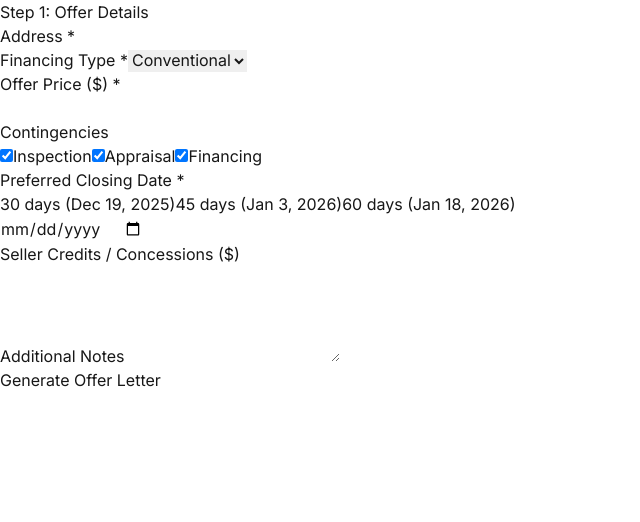
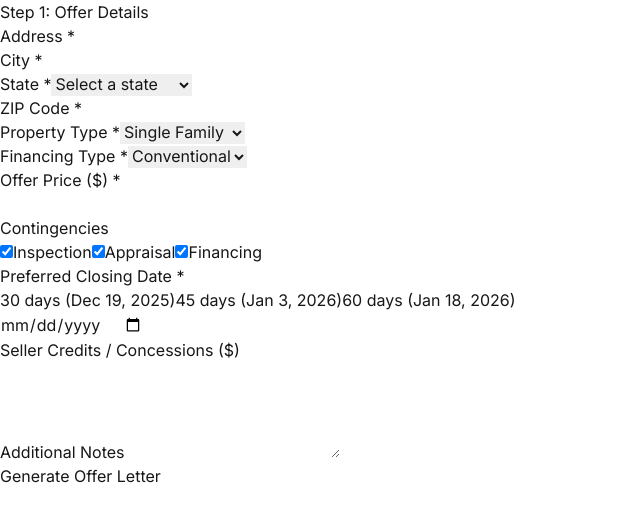
Before and after one commit to hudeintres/ai-real-estate-agent, a Next.js app in the folder apps/web/: page /offer/create in a window 1280 px wide. Shown: the top 522 px of the page, without its empty margins (0-640 px from the left). Built offline with nearby package versions, Linux system fonts and the light colour scheme.

Commit message:
use property id but create property from input

```diff
--- a/apps/web/src/app/api/offer/create/route.ts
+++ b/apps/web/src/app/api/offer/create/route.ts
@@ -8,7 +8,11 @@ import path from 'path'
 export async function POST(request: NextRequest) {
   try {
     const {
-      propertyId,
+      address,
+      city,
+      state,
+      zipCode,
+      propertyType,
       financingType,
       offerPrice,
       contingencies,
@@ -33,23 +37,33 @@ export async function POST(request: NextRequest) {
       })
     }
 
-    // Get property details
-    const property = await prisma.property.findUnique({
-      where: { id: propertyId },
+    // Create the property if it doesn't exist
+    let property = await prisma.property.findFirst({
+      where: {
+        address,
+        city,
+        state,
+        zipCode,
+        propertyType,
+      },
     })
-
     if (!property) {
-      return NextResponse.json(
-        { error: 'Property not found' },
-        { status: 404 }
-      )
+      property = await prisma.property.create({
+        data: {
+          address,
+          city,
+          state,
+          zipCode,
+          propertyType,
+        },
+      })
     }
 
     // Create the offer
     const offer = await prisma.offer.create({
       data: {
         userId: user.id,
-        propertyId,
+        propertyId: property.id,
         financingType,
         offerPrice,
         contingencies: contingencies as any,
@@ -69,19 +83,16 @@ export async function POST(request: NextRequest) {
     try {
       // Prepare offer data for PDF generation
       const offerData = {
-        propertyAddress: property.address,
-        city: property.city,
-        state: property.state,
-        zipCode: property.zipCode,
+        propertyAddress: address,
+        city: city,
+        state: state,
+        zipCode: zipCode,
+        propertyType: propertyType,
         offerPrice: offerPrice,
         closingDate: (timelinePreferences as any)?.closingDate || '',
         financingType: financingType,
         buyerName: user.name || undefined,
         buyerEmail: user.email,
-        mlsNumber: property.mlsNumber || undefined,
-        listingAgentName: property.listingAgentName || undefined,
-        listingAgentEmail: property.listingAgentEmail || undefined,
-        listingAgentPhone: property.listingAgentPhone || undefined,
         sellerCredits: (concessions as any)?.sellerCredits
           ? parseFloat((concessions as any).sellerCredits)
           : undefined,
@@ -89,7 +100,7 @@ export async function POST(request: NextRequest) {
       }
 
       // Generate the PDF
-      const pdfBytes = await generateOfferLetterPDF(offerData, property.propertyType)
+      const pdfBytes = await generateOfferLetterPDF(offerData, propertyType)
 
       // Create public/offers directory if it doesn't exist
       const publicOffersDir = path.join(process.cwd(), 'public', 'offers')
--- a/apps/web/src/app/offer/create/page.tsx
+++ b/apps/web/src/app/offer/create/page.tsx
@@ -25,7 +25,11 @@ export default function CreateOfferPage() {
   const [submitting, setSubmitting] = useState(false)
 
   // Form state
-  const [address, setAddress] = useState('')
+  const [address, setAddress] = useState('') // street address
+  const [city, setCity] = useState('')
+  const [state, setState] = useState('')
+  const [zipCode, setZipCode] = useState('')
+  const [propertyType, setPropertyType] = useState('')
   const [financingType, setFinancingType] = useState('conventional')
   const [offerPrice, setOfferPrice] = useState('')
   const [contingencies, setContingencies] = useState({
@@ -91,6 +95,10 @@ export default function CreateOfferPage() {
 
   // Validate required fields
   const isFormValid =
+    address.trim() !== '' &&
+    city.trim() !== '' &&
+    state.trim() !== '' &&
+    zipCode.trim() !== '' &&
     financingType.trim() !== '' &&
     offerPrice.trim() !== '' &&
     !isNaN(parseFloat(offerPrice)) &&
@@ -106,7 +114,10 @@ export default function CreateOfferPage() {
         method: 'POST',
         headers: { 'Content-Type': 'application/json' },
         body: JSON.stringify({
-          propertyId,
+          address,
+          city,
+          state,
+          zipCode,
           financingType,
           offerPrice: parseFloat(offerPrice),
           contingencies,
@@ -169,6 +180,123 @@ export default function CreateOfferPage() {
               required
               className="w-full px-4 py-2 border border-gray-300 rounded-lg focus:ring-2 focus:ring-blue-500 text-black"
             />
+          </div>
+
+          <div className="grid grid-cols-1 md:grid-cols-3 gap-4">
+            <div>
+              <label htmlFor="city" className="block text-sm font-medium mb-2">
+                City <span className="text-red-500">*</span>
+              </label>
+              <input
+                id="city"
+                type="text"
+                value={city}
+                onChange={(e) => setCity(e.target.value)}
+                required
+                className="w-full px-4 py-2 border border-gray-300 rounded-lg focus:ring-2 focus:ring-blue-500 text-black"
+              />
+            </div>
+
+            <div>
+              <label htmlFor="state" className="block text-sm font-medium mb-2">
+                State <span className="text-red-500">*</span>
+              </label>
+              <select
+                id="state"
+                value={state}
+                onChange={(e) => setState(e.target.value)}
+                required
+                className="w-full px-4 py-2 border border-gray-300 rounded-lg focus:ring-2 focus:ring-blue-500 text-black"
+              >
+                <option value="">Select a state</option>
+                <option value="AL">Alabama</option>
+                <option value="AK">Alaska</option>
+                <option value="AZ">Arizona</option>
+                <option value="AR">Arkansas</option>
+                <option value="CA">California</option>
+                <option value="CO">Colorado</option>
+                <option value="CT">Connecticut</option>
+                <option value="DE">Delaware</option>
+                <option value="FL">Florida</option>
+                <option value="GA">Georgia</option>
+                <option value="HI">Hawaii</option>
+                <option value="ID">Idaho</option>
+                <option value="IL">Illinois</option>
+                <option value="IN">Indiana</option>
+                <option value="IA">Iowa</option>
+                <option value="KS">Kansas</option>
+                <option value="KY">Kentucky</option>
+                <option value="LA">Louisiana</option>
+                <option value="ME">Maine</option>
+                <option value="MD">Maryland</option>
+                <option value="MA">Massachusetts</option>
+                <option value="MI">Michigan</option>
+                <option value="MN">Minnesota</option>
+                <option value="MS">Mississippi</option>
+                <option value="MO">Missouri</option>
+                <option value="MT">Montana</option>
+                <option value="NE">Nebraska</option>
+                <option value="NV">Nevada</option>
+                <option value="NH">New Hampshire</option>
+                <option value="NJ">New Jersey</option>
+                <option value="NM">New Mexico</option>
+                <option value="NY">New York</option>
+                <option value="NC">North Carolina</option>
+                <option value="ND">North Dakota</option>
+                <option value="OH">Ohio</option>
+                <option value="OK">Oklahoma</option>
+                <option value="OR">Oregon</option>
+                <option value="PA">Pennsylvania</option>
+                <option value="RI">Rhode Island</option>
+                <option value="SC">South Carolina</option>
+                <option value="SD">South Dakota</option>
+                <option value="TN">Tennessee</option>
+                <option value="TX">Texas</option>
+                <option value="UT">Utah</option>
+                <option value="VT">Vermont</option>
+                <option value="VA">Virginia</option>
+                <option value="WA">Washington</option>
+                <option value="WV">West Virginia</option>
+                <option value="WI">Wisconsin</option>
+                <option value="WY">Wyoming</option>
+              </select>
+            </div>
+
+            <div>
+              <label htmlFor="zipCode" className="block text-sm font-medium mb-2">
+                ZIP Code <span className="text-red-500">*</span>
+              </label>
+              <input
+                id="zipCode"
+                type="text"
+                value={zipCode}
+                onChange={(e) => setZipCode(e.target.value)}
+                required
+                pattern="[0-9]{5}(-[0-9]{4})?"
+                className="w-full px-4 py-2 border border-gray-300 rounded-lg focus:ring-2 focus:ring-blue-500 text-black"
+              />
+            </div>
+          </div>
+          <div>
+            <label htmlFor="propertyType" className="block text-sm font-medium mb-2">
+              Property Type <span className="text-red-500">*</span>
+            </label>
+            <select
+              id="propertyType"
+              value={propertyType}
+              onChange={(e) => setPropertyType(e.target.value)}
+              required
+              className="w-full px-4 py-2 border border-gray-300 rounded-lg focus:ring-2 focus:ring-blue-500 text-black"
+            >
+              <option value="singlefamily">Single Family</option>
+              <option value="multifamily">Multifamily</option>
+              <option value="condominium">Condominium</option>
+              <option value="townhouse">Townhouse</option>
+              <option value="cooperative">Cooperative</option>
+              <option value="land">Land</option>
+              <option value="commercial">Commercial</option>
+              <option value="other">Other</option>
+            </select>
           </div>
           <div>
             <label htmlFor="financingType" className="block text-sm font-medium mb-2">
--- a/packages/db/prisma/seed.ts
+++ b/packages/db/prisma/seed.ts
@@ -82,6 +82,7 @@ async function main() {
       city: 'Austin',
       state: 'TX',
       zipCode: '78701',
+      propertyType: 'singlefamily',
       price: 450000,
       aiFairValue: 435000, // Slightly below asking, considering 12 days on market
       daysOnMarket: 12,
@@ -110,6 +111,7 @@ async function main() {
       city: 'Houston',
       state: 'TX',
       zipCode: '77002',
+      propertyType: 'condo',
       price: 325000,
       aiFairValue: 310000, // Lower due to older build (1975) and smaller size
       daysOnMarket: 8,
@@ -138,6 +140,7 @@ async function main() {
       city: 'Dallas',
       state: 'TX',
       zipCode: '75201',
+      propertyType: 'singlefamily',
       price: 550000,
       aiFairValue: 525000, // Lower due to 25 days on market suggesting overpricing
       daysOnMarket: 25,
@@ -166,6 +169,7 @@ async function main() {
       city: 'San Antonio',
       state: 'TX',
       zipCode: '78201',
+      propertyType: 'singlefamily',
       price: 280000,
       aiFairValue: 275000, // Slightly below asking, but close since only 3 days on market
       daysOnMarket: 3,
```
Also changed, not shown: 1 other file (tests, documents, lock files or other folders).
